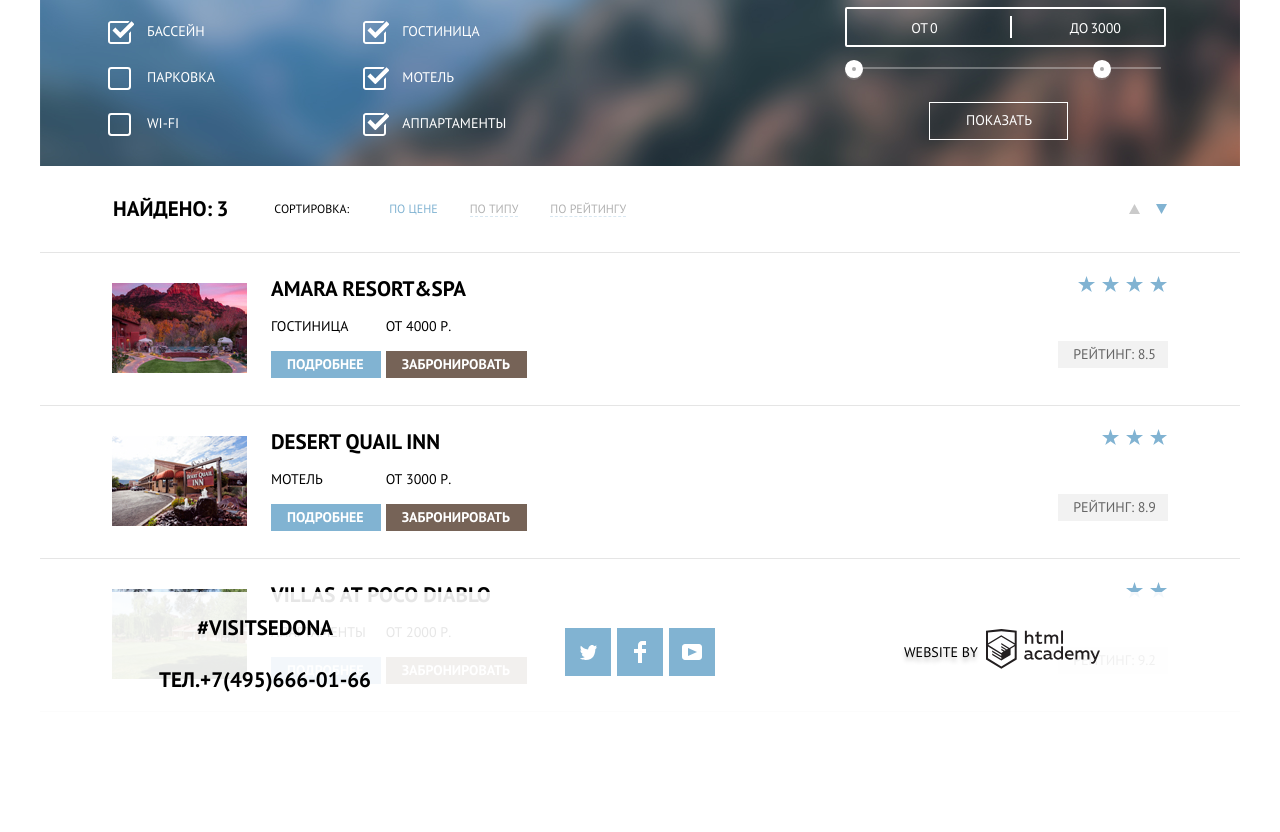
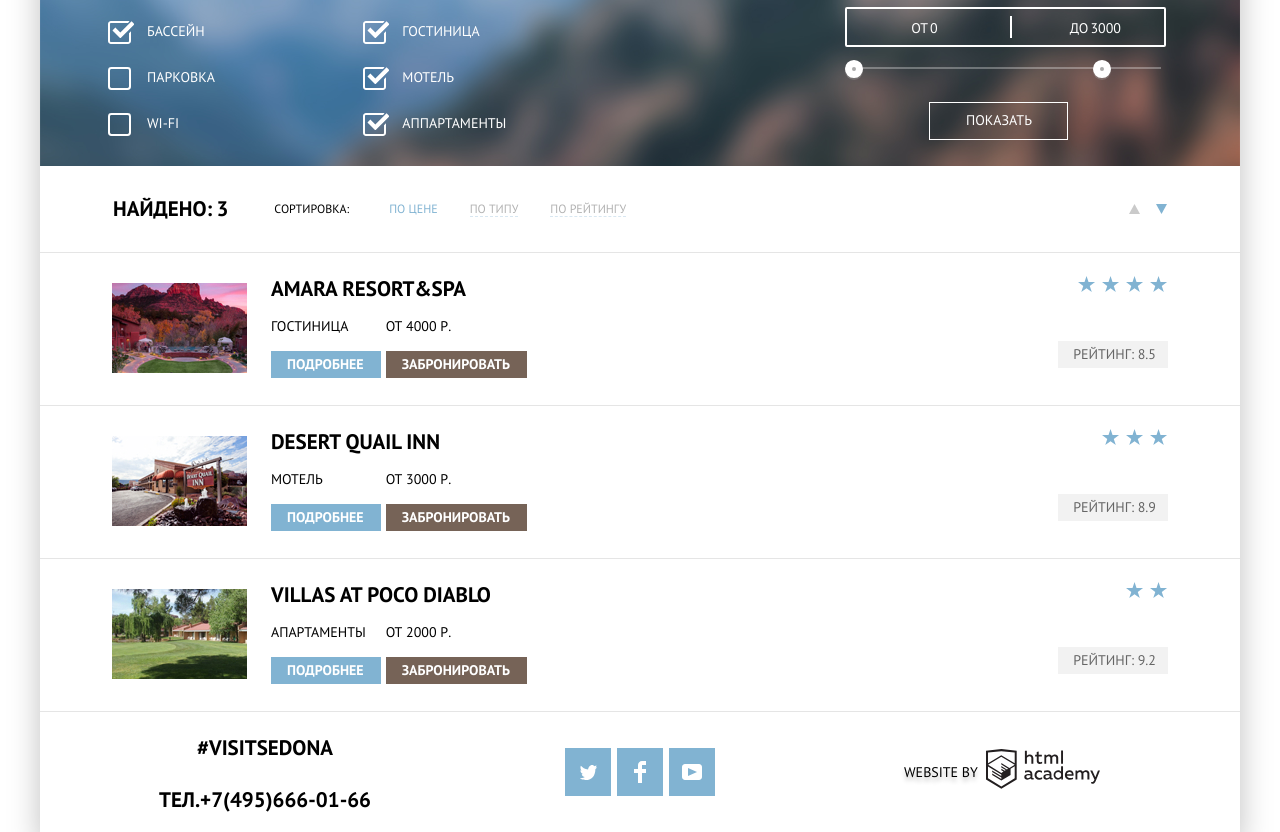
Before and after one commit to tanyaro0607/1567473-sedona-29, a plain HTML site: page hotels.html in a window 1280 px wide. Shown: the part 106-938 px from the top of the page. Before the commit the page ends 818 px from the top, so only its background shows below. Drawn offline with nearby package versions, Linux system fonts and the light colour scheme.

Commit message:
Фон и тень страниц сайта

```diff
--- a/hotels.html
+++ b/hotels.html
@@ -9,6 +9,7 @@
   </head>
   </head>
   <body class="page-body inner-page">
+    <div class="page-body-wrapper">
 <!--
     <p>Репозиторий создан для обучения на профессиональном онлайн‑курсе «<a href="https://htmlacademy.ru/intensive/htmlcss">HTML и CSS, уровень 1</a>».</p> -->
 
--- a/style.css
+++ b/style.css
@@ -68,6 +68,7 @@ a {
   overflow: hidden;
 }
 
+
 /*Main-header*/
 
 .main-header {
@@ -78,7 +79,6 @@ a {
 .main-header-logo {
  position: absolute;
  z-index: 3;
-  /* order:0; - значение по умолчанию по умолчанию, расположение логотипа*/
 }
 
 .main-header-bar {
@@ -103,6 +103,7 @@ a {
   position: absolute;
   bottom: 0;
 }
+
 
 /*Main-navigation*/
 
@@ -419,7 +420,7 @@ color: var(--basic-black);
   padding-right: 10px;
 }
 .window-metrics input{
-  background-color: #F2F2F2;
+  background-color: var(--brown-ultra-light);
 }
 
 .window-metrics input:hover {
@@ -508,6 +509,7 @@ input[type=number]::-webkit-outer-spin-button {
 
 /*filter-search*/
 .filter-search {
+  position: relative;
   color: var(--basic-white);
   background: url("img/background.png");
   width: 1200px;
@@ -1203,22 +1205,20 @@ a.hotel-link {
   border:none;
 }
 
-.page-footer {
+.page-footer-one {
   z-index: 3;
   position: absolute;
   bottom: 0;
 }
 
 
-/*.map img {
-  transform: translateX(-600px);
-  z-index: 1;
-  position: absolute;
-} */
-
 .map {
   z-index: 2;
   position: relative;
+}
+
+.map img {
+  width: 100%;
 }
 
 
@@ -1281,3 +1281,18 @@ a.hotel-link {
   margin-left: 49px;
   margin-right: 49px;
 }
+
+
+.page-body-wrapper {
+    width: 1200px;
+    margin: 0 auto;
+    background-color: var(--brown-ultra-light);
+    position: relative;
+    box-shadow: 0 15px 30px rgba(0,0,0,0.25);
+}
+
+.main-header,
+.container,
+.main-footer {
+    background-color: var(--basic-white);
+}
```
Also changed, not shown: index.html (+3 -1 lines).
